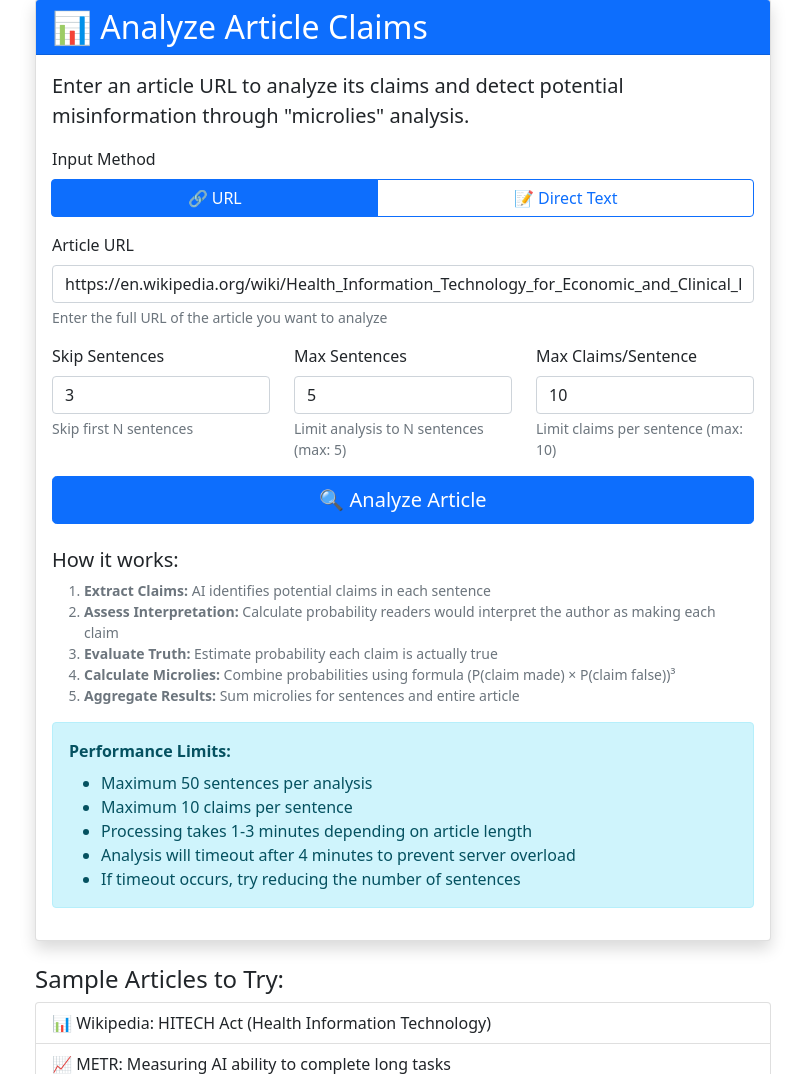
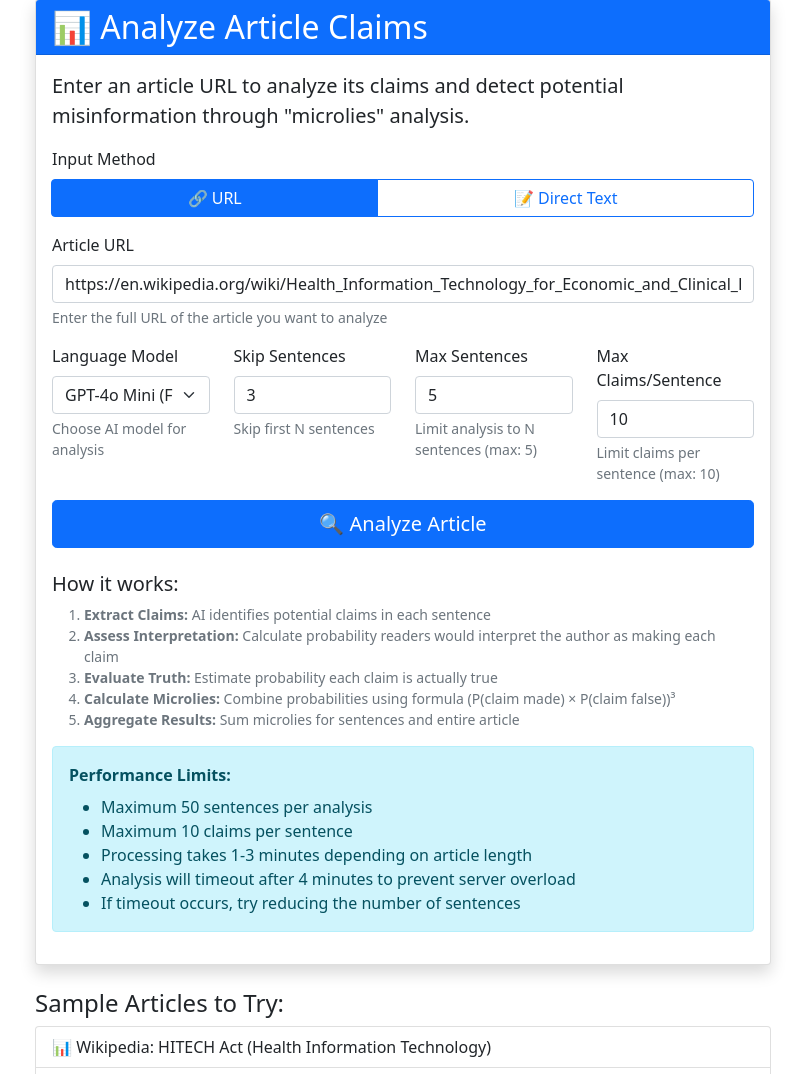
Before and after one commit to Xodarap/falseometer, a Flask app: page / in a window 1280 px wide. Shown: the part 81-1155 px from the top of the page, without its empty margins (237-1042 px from the left). Run offline with Flask 3, Linux system fonts and the light colour scheme.

Commit message:
model selection

```diff
--- a/app.py
+++ b/app.py
@@ -18,12 +18,14 @@ def index():
     max_sentences = request.args.get('max_sentences', '')
     max_claims = request.args.get('max_claims', '')
     skip_sentences = request.args.get('skip_sentences', '')
+    llm_model = request.args.get('llm_model', '')
 
     return render_template('index.html',
                          url=url,
                          max_sentences=max_sentences,
                          max_claims=max_claims,
-                         skip_sentences=skip_sentences)
+                         skip_sentences=skip_sentences,
+                         llm_model=llm_model)
 
 @app.route('/analyze', methods=['POST'])
 def analyze_article():
@@ -36,6 +38,7 @@ def analyze_article():
         max_sentences = request.form.get('max_sentences', '')
         max_claims = request.form.get('max_claims', '')
         skip_sentences = request.form.get('skip_sentences', '0')
+        llm_model = request.form.get('llm_model', 'gpt-4o-mini')
 
         # Validate input
         if input_method == 'url':
@@ -68,7 +71,7 @@ def analyze_article():
             return redirect(url_for('index'))
 
         # Create analyzer and run analysis
-        analyzer = ArticleAnalyzer()
+        analyzer = ArticleAnalyzer(model_name=llm_model)
 
         try:
             if input_method == 'url':
@@ -128,7 +131,8 @@ def analyze_article():
             # Include parameters for sharing
             "max_sentences": max_sentences,
             "max_claims": max_claims,
-            "skip_sentences": skip_sentences
+            "skip_sentences": skip_sentences,
+            "llm_model": llm_model
         }
 
         return render_template('results.html',
@@ -152,6 +156,7 @@ def api_analyze():
         max_sentences = data.get('max_sentences', 5)
         max_claims = data.get('max_claims', 10)
         skip_sentences = data.get('skip_sentences', 5)
+        llm_model = data.get('llm_model', 'gpt-4o-mini')
 
         # Enforce maximums
         if max_sentences and max_sentences > 50:
@@ -160,7 +165,7 @@ def api_analyze():
             max_claims = 10
 
         # Create analyzer and run analysis
-        analyzer = ArticleAnalyzer()
+        analyzer = ArticleAnalyzer(model_name=llm_model)
         results = analyzer.analyze_article(
             url,
             max_sentences=max_sentences,
@@ -214,6 +219,7 @@ def analyze_get():
         max_sentences = request.args.get('max_sentences', '5')
         max_claims = request.args.get('max_claims', '10')
         skip_sentences = request.args.get('skip_sentences', '3')
+        llm_model = request.args.get('llm_model', 'gpt-4o-mini')
 
         # Validate URL
         if not url:
@@ -237,7 +243,7 @@ def analyze_get():
             return redirect(url_for('index'))
 
         # Create analyzer and run analysis
-        analyzer = ArticleAnalyzer()
+        analyzer = ArticleAnalyzer(model_name=llm_model)
 
         try:
             results = analyzer.analyze_article(
@@ -287,7 +293,8 @@ def analyze_get():
             # Include parameters for sharing
             "max_sentences": max_sentences,
             "max_claims": max_claims,
-            "skip_sentences": skip_sentences
+            "skip_sentences": skip_sentences,
+            "llm_model": llm_model
         }
 
         return render_template('results.html',
--- a/article_analyzer.py
+++ b/article_analyzer.py
@@ -46,7 +46,7 @@ class SentenceAnalysis:
 class ArticleAnalyzer:
     """LangChain agent for analyzing articles and extracting claims."""
 
-    def __init__(self, model_name: str = "gpt-4.1-mini"):
+    def __init__(self, model_name: str = "gpt-4o-mini"):
         """Initialize the analyzer with a language model."""
         load_dotenv()
         if not os.getenv("OPENAI_API_KEY"):
--- a/templates/index.html
+++ b/templates/index.html
@@ -44,7 +44,21 @@
                     </div>
 
                     <div class="row">
-                        <div class="col-md-4">
+                        <div class="col-md-3">
+                            <div class="mb-3">
+                                <label for="llm_model" class="form-label">Language Model</label>
+                                <select class="form-select" id="llm_model" name="llm_model">
+                                    <option value="gpt-4o-mini" {% if llm_model == 'gpt-4o-mini' or not llm_model %}selected{% endif %}>GPT-4o Mini (Fast, Cheap)</option>
+                                    <option value="gpt-4o" {% if llm_model == 'gpt-4o' %}selected{% endif %}>GPT-4o (Better Quality)</option>
+                                    <option value="gpt-4.1" {% if llm_model == 'gpt-4.1' %}selected{% endif %}>GPT-4.1 (Latest)</option>
+                                    <option value="gpt-4.1-mini" {% if llm_model == 'gpt-4.1-mini' %}selected{% endif %}>GPT-4.1 Mini (Fast, Latest)</option>
+                                    <option value="gpt-4-turbo" {% if llm_model == 'gpt-4-turbo' %}selected{% endif %}>GPT-4 Turbo</option>
+                                    <option value="gpt-3.5-turbo" {% if llm_model == 'gpt-3.5-turbo' %}selected{% endif %}>GPT-3.5 Turbo (Fastest)</option>
+                                </select>
+                                <div class="form-text">Choose AI model for analysis</div>
+                            </div>
+                        </div>
+                        <div class="col-md-3">
                             <div class="mb-3">
                                 <label for="skip_sentences" class="form-label">Skip Sentences</label>
                                 <input type="number" class="form-control" id="skip_sentences" name="skip_sentences"
@@ -52,7 +66,7 @@
                                 <div class="form-text">Skip first N sentences</div>
                             </div>
                         </div>
-                        <div class="col-md-4">
+                        <div class="col-md-3">
                             <div class="mb-3">
                                 <label for="max_sentences" class="form-label">Max Sentences</label>
                                 <input type="number" class="form-control" id="max_sentences" name="max_sentences"
@@ -60,7 +74,7 @@
                                 <div class="form-text">Limit analysis to N sentences (max: 5)</div>
                             </div>
                         </div>
-                        <div class="col-md-4">
+                        <div class="col-md-3">
                             <div class="mb-3">
                                 <label for="max_claims" class="form-label">Max Claims/Sentence</label>
                                 <input type="number" class="form-control" id="max_claims" name="max_claims"
--- a/templates/results.html
+++ b/templates/results.html
@@ -16,6 +16,7 @@
                         <h6>Article Information</h6>
                         <p><strong>URL:</strong> <a href="{{ summary.url }}" target="_blank" class="text-break">{{ summary.url }}</a></p>
                         <p><strong>Analysis Time:</strong> {{ summary.analysis_time }}</p>
+                        <p><strong>Language Model:</strong> {{ summary.llm_model }}</p>
                     </div>
                     <div class="col-md-6">
                         <h6>Statistics</h6>
@@ -190,7 +191,8 @@ function shareAnalysis() {
         url: "{{ summary.url }}",
         max_sentences: {{ summary.max_sentences }},
         max_claims: {{ summary.max_claims }},
-        skip_sentences: {{ summary.skip_sentences }}
+        skip_sentences: {{ summary.skip_sentences }},
+        llm_model: "{{ summary.llm_model }}"
     });
 
     const shareUrl = baseUrl + '?' + params.toString();
```
